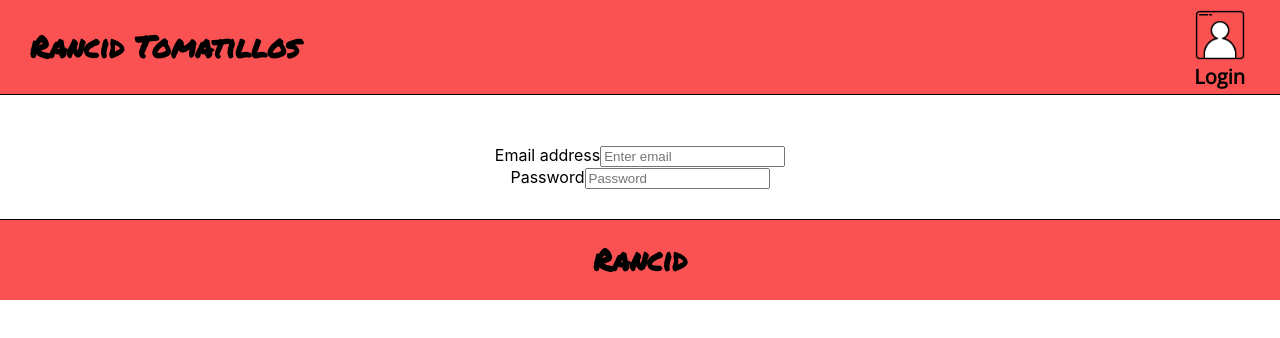
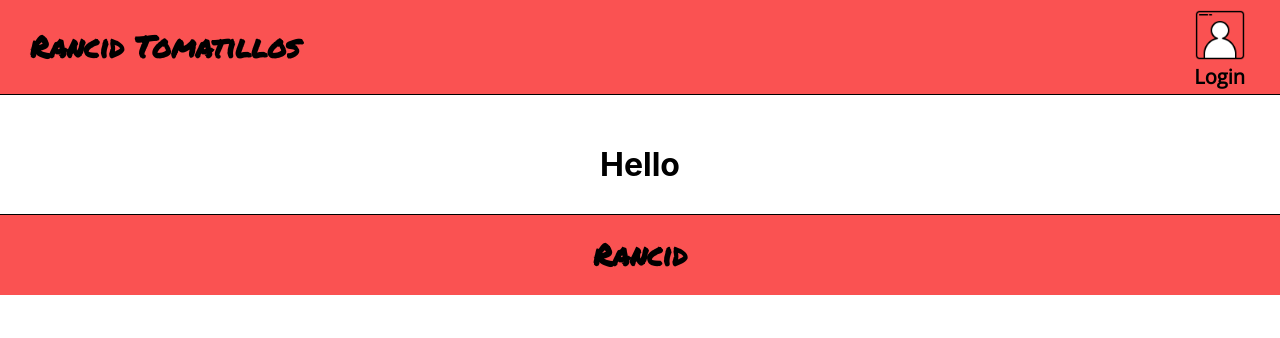
Before and after one commit to Chriscastanuela/Rancid-Tomatillos, a React (Create React App) app: page /login in a window 1280 px wide. Shown: the top 338 px of the page. Built offline with nearby package versions, Linux system fonts and the light colour scheme.

Commit message:
Remove all bootstrap imports

```diff
--- a/src/Components/ListSection.jsx
+++ b/src/Components/ListSection.jsx
@@ -1,6 +1,6 @@
 import React, { Component } from 'react'
 import List from './List';
-import { Container, Row, Col } from 'react-bootstrap'
+
 
 export class ListSection extends Component {
     constructor() {
--- a/src/Components/Login.jsx
+++ b/src/Components/Login.jsx
@@ -1,19 +1,19 @@
 import React from 'react';
-import {Form} from 'react-bootstrap';
 
 export default function Login() {
     return (
-        <React.Fragment>
-            <Form>
-                <Form.Group controlId="formGroupEmail">
-                    <Form.Label>Email address</Form.Label>
-                    <Form.Control type="email" placeholder="Enter email" />
-                </Form.Group>
-                <Form.Group controlId="formGroupPassword">
-                    <Form.Label>Password</Form.Label>
-                    <Form.Control type="password" placeholder="Password" />
-                </Form.Group>
-            </Form>
-        </React.Fragment>
+        // <React.Fragment>
+        //     <Form>
+        //         <Form.Group controlId="formGroupEmail">
+        //             <Form.Label>Email address</Form.Label>
+        //             <Form.Control type="email" placeholder="Enter email" />
+        //         </Form.Group>
+        //         <Form.Group controlId="formGroupPassword">
+        //             <Form.Label>Password</Form.Label>
+        //             <Form.Control type="password" placeholder="Password" />
+        //         </Form.Group>
+        //     </Form>
+        // </React.Fragment>
+        <h1>Hello</h1>
     )
 }
--- a/src/Components/MovieCard.jsx
+++ b/src/Components/MovieCard.jsx
@@ -1,5 +1,4 @@
 import React, { Component } from 'react'
-import { Card } from 'react-bootstrap'
 
 export class MovieCard extends Component {
   render() {
--- a/src/Components/Movies.jsx
+++ b/src/Components/Movies.jsx
@@ -1,5 +1,4 @@
 import React, { Component } from 'react'
-// import { Container, CardDeck } from 'react-bootstrap'
 import MovieCard from './MovieCard.jsx'
 
 export default class Movies extends Component {
```
